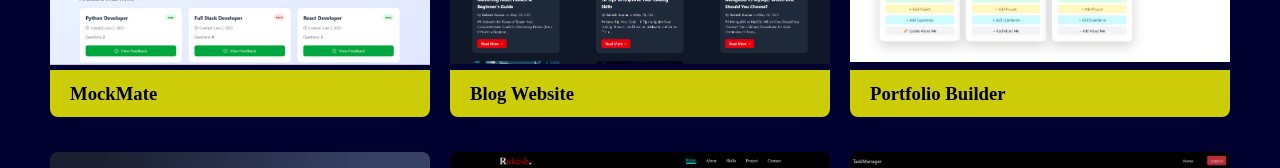
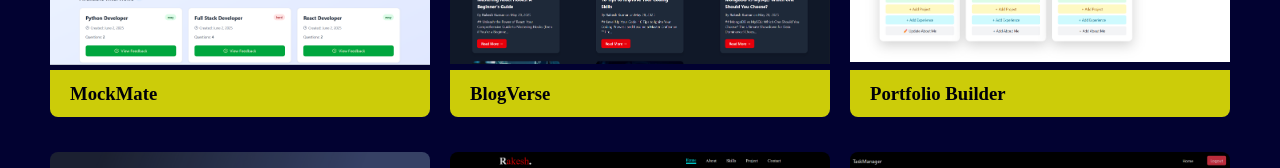
Before and after one commit to Rakesh-Git123/Portfolio-Website, a React (Create React App) app: page /project in a window 1280 px wide. Shown: the part 313-481 px from the top of the page. Built offline with nearby package versions, Linux system fonts and the light colour scheme.

Commit message:
minor changes

```diff
--- a/src/data/projectData.js
+++ b/src/data/projectData.js
@@ -16,7 +16,7 @@ const projectData=[
         code: "https://github.com/Rakesh-Git123/MockMate"
     },
     {
-        name: "Blog Website",
+        name: "BlogVerse",
         description: "A full-stack blog app using MERN with JWT auth, image uploads, comments, likes, AI-based summary & translation using Gemini API.",
         image: image1,
         view: "https://blogverseblogs.netlify.app/",
```
